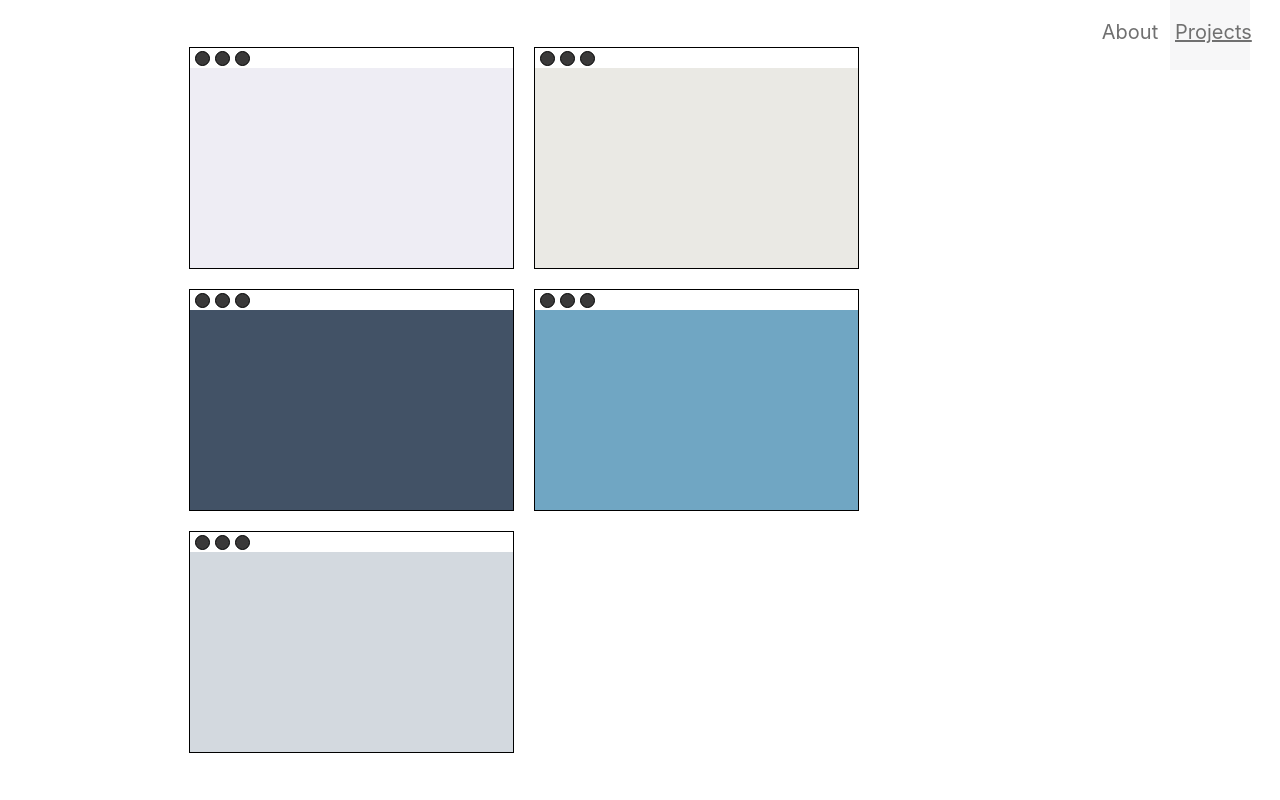
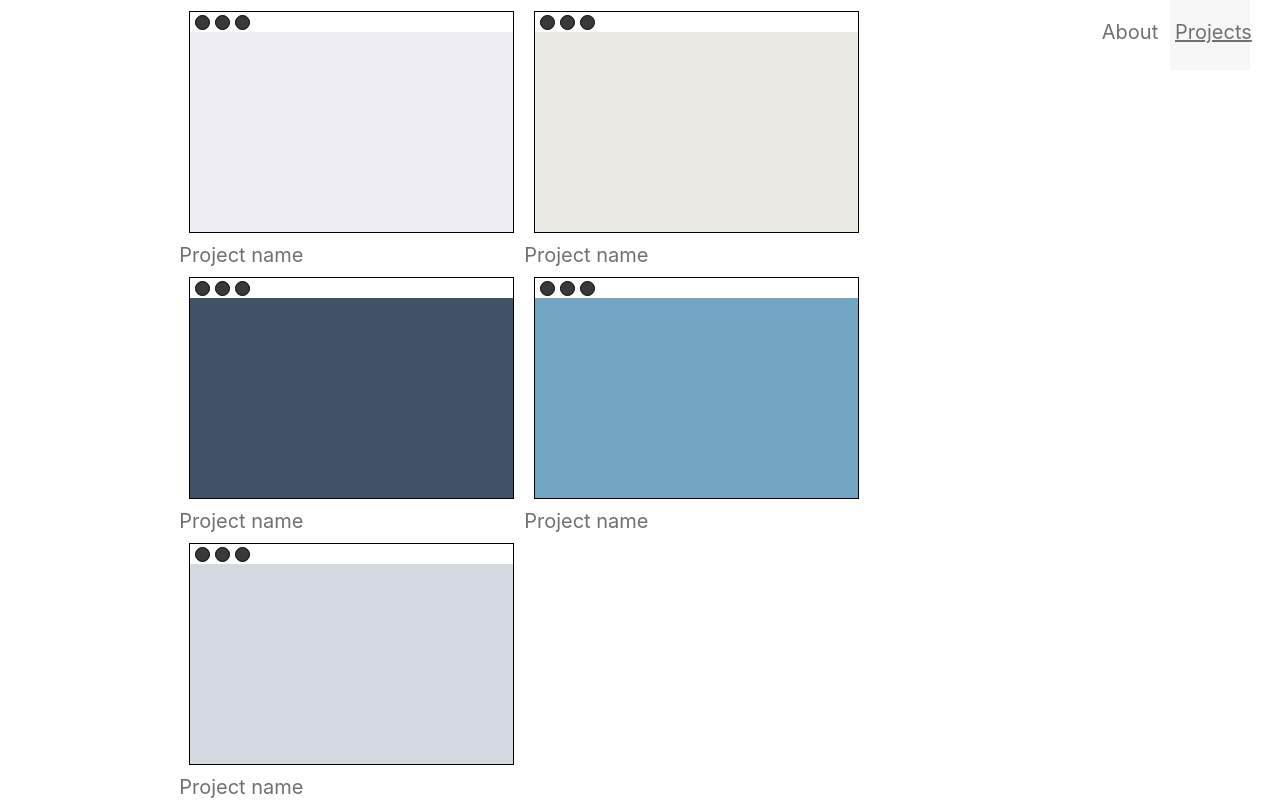
Before and after one commit to annagustavsson/techportfolio, a React (Create React App) app: page /projects in a window 1280 px wide. Built offline with nearby package versions, Linux system fonts and the light colour scheme.

Commit message:
removed some comments

```diff
--- a/src/components/common/ProjectCard/ProjectCard.tsx
+++ b/src/components/common/ProjectCard/ProjectCard.tsx
@@ -16,6 +16,7 @@ const ProjectCard = ({id}: Props) => {
     styling.forEach((card) => {if(id === card.styleId) {currentStyle = card.styleName}})
 
     return (
+        <div>
             <div className={[styles.outerBorder, currentStyle].join(" ")}>
                 <div className={styles.topWindow}>
                     <div className={styles.circleBox}>
@@ -23,8 +24,11 @@ const ProjectCard = ({id}: Props) => {
                         <div className={styles.circle}></div>
                         <div className={styles.circle}></div>
                     </div>
-                {/* Project name from context */}
+                    {/* Project logo from context(?) */}
                 </div>
+            </div>
+            {/* name should be from context */}
+            <div>Project name</div>
         </div>
     )
 }
--- a/src/components/pages/ProjectsPage/ProjectsPage.tsx
+++ b/src/components/pages/ProjectsPage/ProjectsPage.tsx
@@ -17,11 +17,7 @@ const ProjectsPage = (props: Props) => {
             <div className={styles.projectCardContainer}>
 
                 {projects.map((project) => <ProjectCard key={project.id} id={project.id}/>) }
-                {/* <div><ProjectCard/></div>
-                <div><ProjectCard/></div>
-                <div><ProjectCard/></div>
-                <div><ProjectCard/></div>
-                <div><ProjectCard/></div> */}
+
             </div>
         </div>
     )
```
Lines whose indentation alone changed are shown as unchanged.
